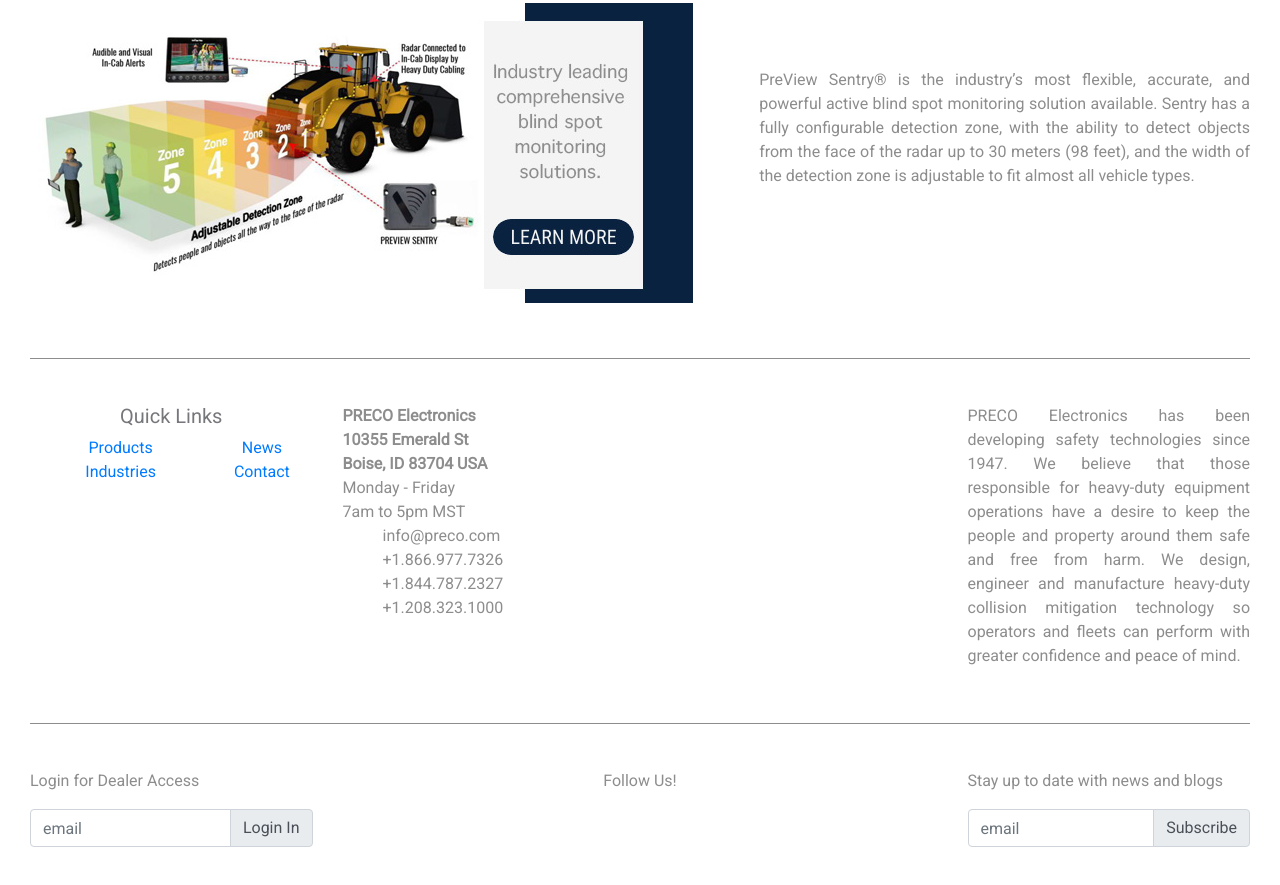
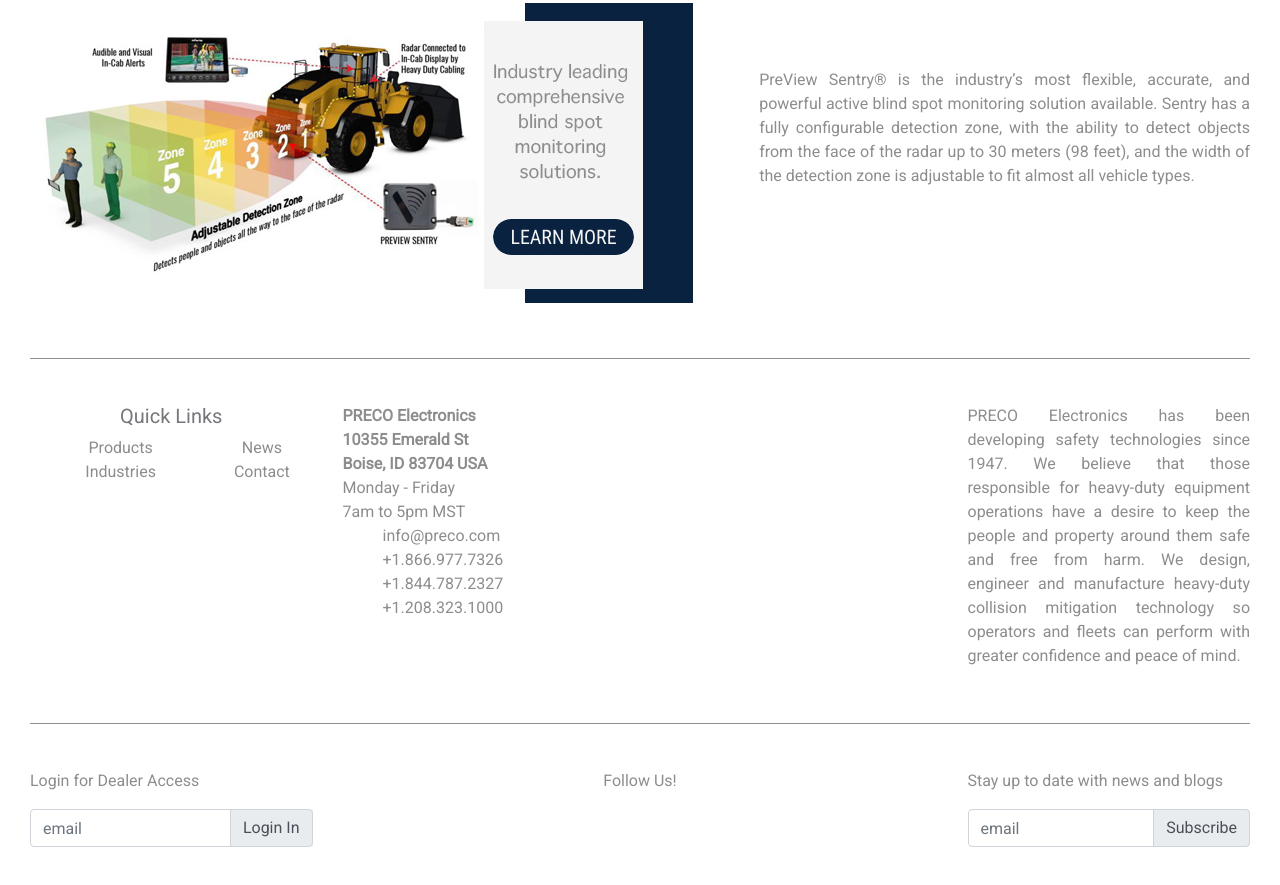
Before and after one commit to NicoleONeal/PageMockUp, a plain HTML site: page index.html in a window 1280 px wide. Shown: the part 1059-1944 px from the top of the page. Drawn offline with nearby package versions, Linux system fonts and the light colour scheme.

Commit message:
footer links color change

```diff
--- a/index.html
+++ b/index.html
@@ -124,20 +124,20 @@
                 <div class="column">
                     <ul style="list-style-type:none;">
                         <li>
-                            <a href="#">Products</a>
+                            <a href="#" class="quick-links">Products</a>
                         </li>
                         <li>
-                            <a href="#">Industries</a>
+                            <a href="#" class="quick-links">Industries</a>
                         </li>
                     </ul>
                 </div>
                 <div class="column">
                     <ul style="list-style-type:none;">
                         <li>
-                            <a href="#">News</a>
+                            <a href="#" class="quick-links">News</a>
                         </li>
                         <li>
-                            <a href="#">Contact</a>
+                            <a href="#" class="quick-links">Contact</a>
                         </li>
                     </ul>
                 </div>
--- a/style.css
+++ b/style.css
@@ -107,3 +107,7 @@ p {
 .footer-info-text {
     color: #8D8D8D
 }
+
+.quick-links {
+    color: #8D8D8D
+}
```
